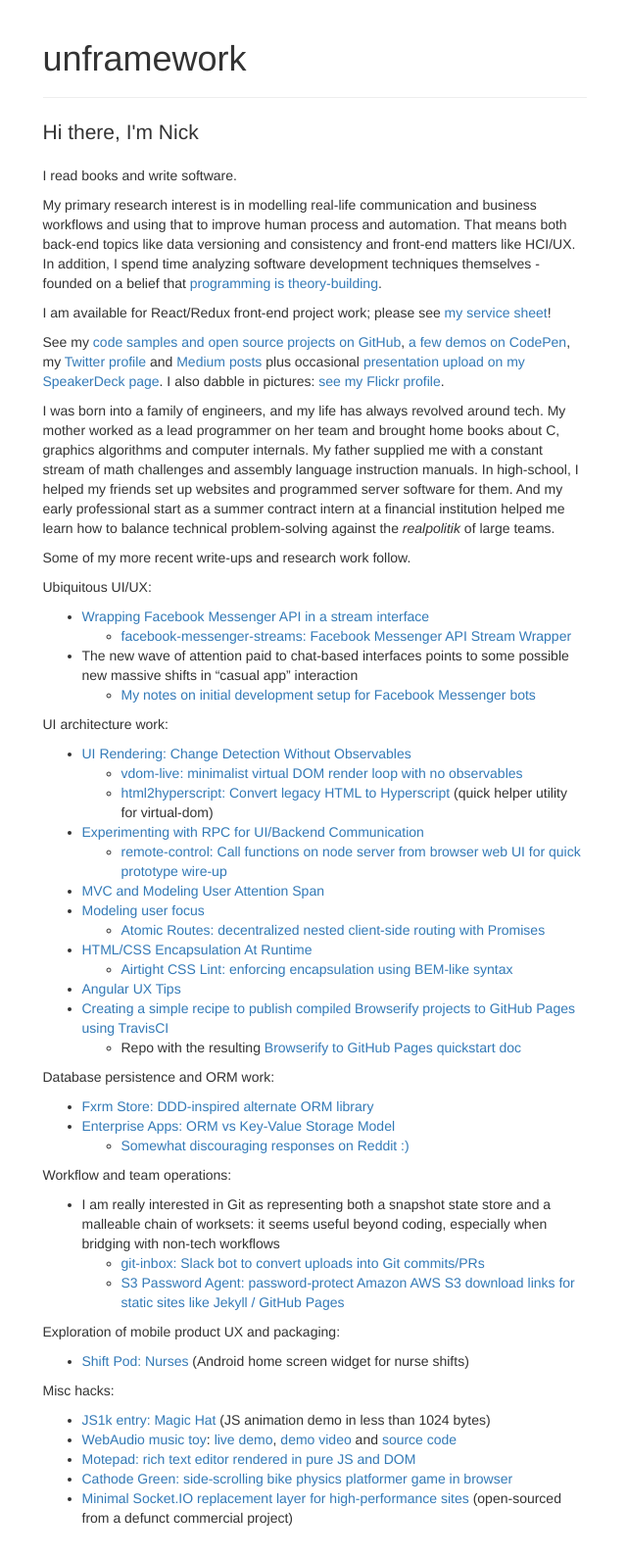
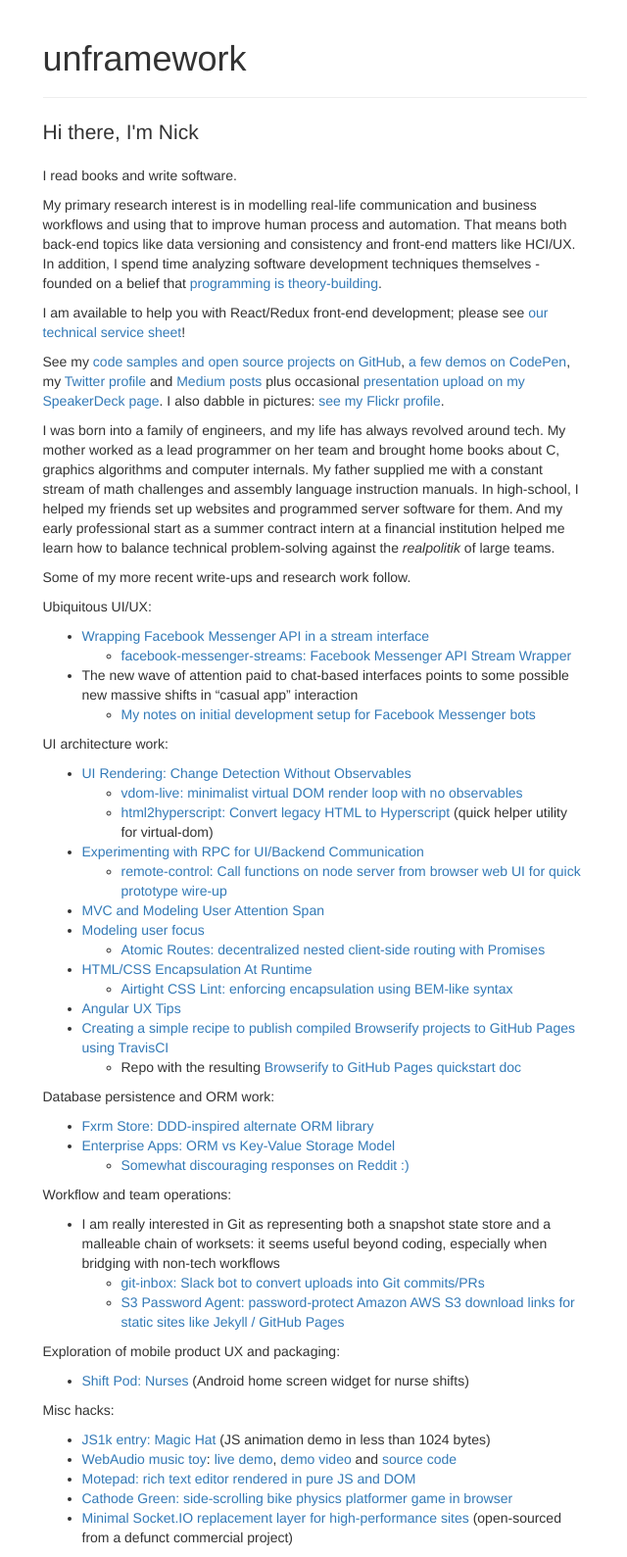
Before and after one commit to unframework/unframework-website, a Jekyll site: the page built from index.md, in a window 1280 px wide. Shown: the whole page at 98% size, without its empty margins (319-959 px from the left). Built offline with Jekyll 4.4.1, drawn with Linux system fonts in a browser that asks for light colours.

Commit message:
Change link to beamworks.io

```diff
--- a/index.md
+++ b/index.md
@@ -7,7 +7,7 @@
 
 My primary research interest is in modelling real-life communication and business workflows and using that to improve human process and automation. That means both back-end topics like data versioning and consistency and front-end matters like HCI/UX. In addition, I spend time analyzing software development techniques themselves - founded on a belief that [programming is theory-building](http://www.dc.uba.ar/materias/plp/cursos/material/programmingAsTheoryBuilding).
 
-I am available for React/Redux front-end project work; please see [my service sheet](/services/react-development)!
+I am available to help you with React/Redux front-end development; please see [our technical service sheet](https://beamworks.io)!
 
 See my [code samples and open source projects on GitHub](https://github.com/unframework), [a few demos on CodePen](http://codepen.io/unframework/), my [Twitter profile](https://twitter.com/unframework) and [Medium posts](https://medium.com/@unframework) plus occasional [presentation upload on my SpeakerDeck page](https://speakerdeck.com/unframework). I also dabble in pictures: [see my Flickr profile](https://www.flickr.com/photos/nickmatantsev/).
 
```
